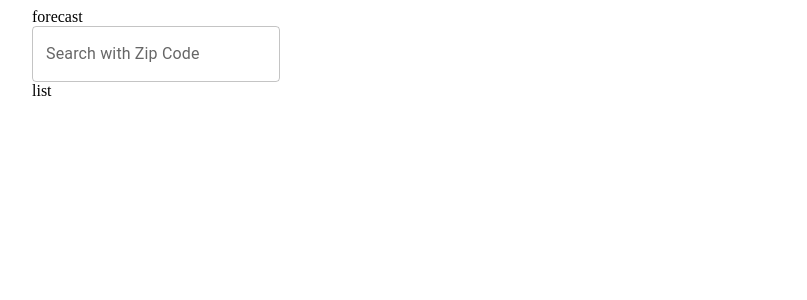
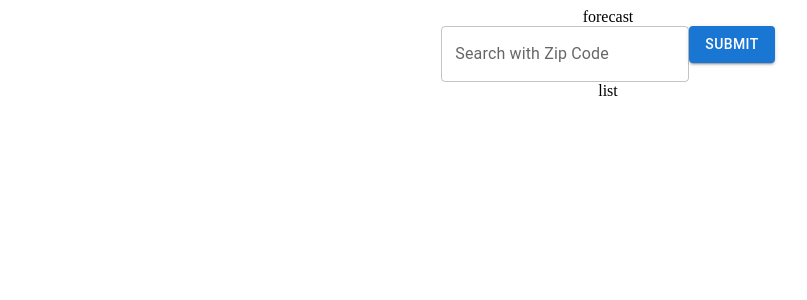
Before and after one commit to MaxineSS/Weather-Forecasts, a React app: page / in a window 1280 px wide. Shown: the top 300 px of the page, without its empty margins (32-839 px from the left). Built offline with nearby package versions, Linux system fonts and the light colour scheme; no server answers; the HTML template or start-up script is replaced by a standard one.

Commit message:
Setup initial state with atoms and implemented fetching locationKey

```diff
--- a/package.json
+++ b/package.json
@@ -27,7 +27,8 @@
     "react": "^18.0.0",
     "react-dom": "^18.0.0",
     "react-query": "^3.34.19",
-    "recoil": "^0.7.0"
+    "recoil": "^0.7.0",
+    "regenerator-runtime": "^0.13.9"
   },
   "devDependencies": {
     "@babel/core": "^7.17.8",
--- a/src/App.jsx
+++ b/src/App.jsx
@@ -1,22 +1,15 @@
 import React from 'react';
-import { atom, RecoilRoot } from 'recoil';
-import { useQuery } from 'react-query';
+import { RecoilRoot } from 'recoil';
 import Container from '@mui/material/Container';
 import Grid from '@mui/material/Grid';
 import Search from './Search.jsx'
 import List from './List.jsx'
 
-
-const id = atom({
-  key: `items${id}`,
-  default: []
-})
-
 export default function App() {
   return (
     <RecoilRoot>
       <Container>
-        <Grid container direction="column" justifyContent="center">
+        <Grid container direction="column" justifyContent="center" alignItems="center">
           <Grid item xs={12}>
             <div>
             forecast
--- a/src/List.jsx
+++ b/src/List.jsx
@@ -1,6 +1,14 @@
 import React from 'react';
+import { useRecoilState, useRecoilValue } from 'recoil';
+import { forecastState, locationState } from './atoms.js';
+
+// TODO: fetch 10days forecast data with API
+// TODO: Display the data returned as a 7 day forecast
 
 export default function List() {
+  const [forecast, setForecast] = useRecoilState(forecastState);
+  const key = useRecoilValue(locationState);
+  console.log(key)
   return (
     <div>
       list
--- a/src/Search.jsx
+++ b/src/Search.jsx
@@ -1,15 +1,32 @@
 import React, { useState } from 'react';
+import { useRecoilState } from 'recoil';
+import { useQuery } from 'react-query';
+import { locationState } from './atoms.js';
 import TextField from '@mui/material/TextField';
+import Button from '@mui/material/Button';
+import API_KEY from '../config.js';
 
 // TODO: Create a component with a text box that accepts a zip code
 
 export default function Search() {
   const [zipcode, setZipcode] = useState('');
+  const [locationKey, setLocationKey] = useRecoilState(locationState);
 
   const handleInputChange = (e) => {
     setZipcode(e.target.value);
   }
 
+  // TODO: fetch location key to given zipcode
+  const fetchForecast = async () => {
+    const url = `http://dataservice.accuweather.com/locations/v1/postalcodes/search?apikey=${API_KEY}&q=${zipcode}`;
+    try {
+      const res = await fetch(url);
+      const key = await res.json();
+      setLocationKey(Object.assign({}, {key: key[0].Key, city: key[0].LocalizedName, state: key[0].AdministrativeArea.LocalizedName}))
+    } catch(error) {
+      console.log(error)
+    }
+  }
   return (
     <>
       <TextField
@@ -17,6 +34,12 @@ export default function Search() {
         variant="outlined"
         onChange={handleInputChange}
       />
+      <Button
+        type="submit"
+        variant="contained"
+        onClick={fetchForecast}>
+        Submit
+      </Button>
     </>
   )
 }
--- /dev/null
+++ b/src/atoms.js
@@ -0,0 +1,15 @@
+import { atom } from 'recoil';
+
+export const forecastState = atom({
+  key: 'items',
+  default: []
+});
+
+export const locationState = atom({
+  key: 'location',
+  default: {
+    key: '',
+    city: '',
+    state: ''
+  }
+});
--- a/webpack.config.js
+++ b/webpack.config.js
@@ -1,7 +1,7 @@
 const path = require('path');
 
 module.exports = {
-  entry: "./src/index.js",
+  entry: ["regenerator-runtime/runtime.js", "./src/index.js"],
   output: {
     filename: "main.js",
     path: path.resolve(__dirname, 'dist')
```
Also changed, not shown: 2 other files (tests, documents, lock files or other folders).
